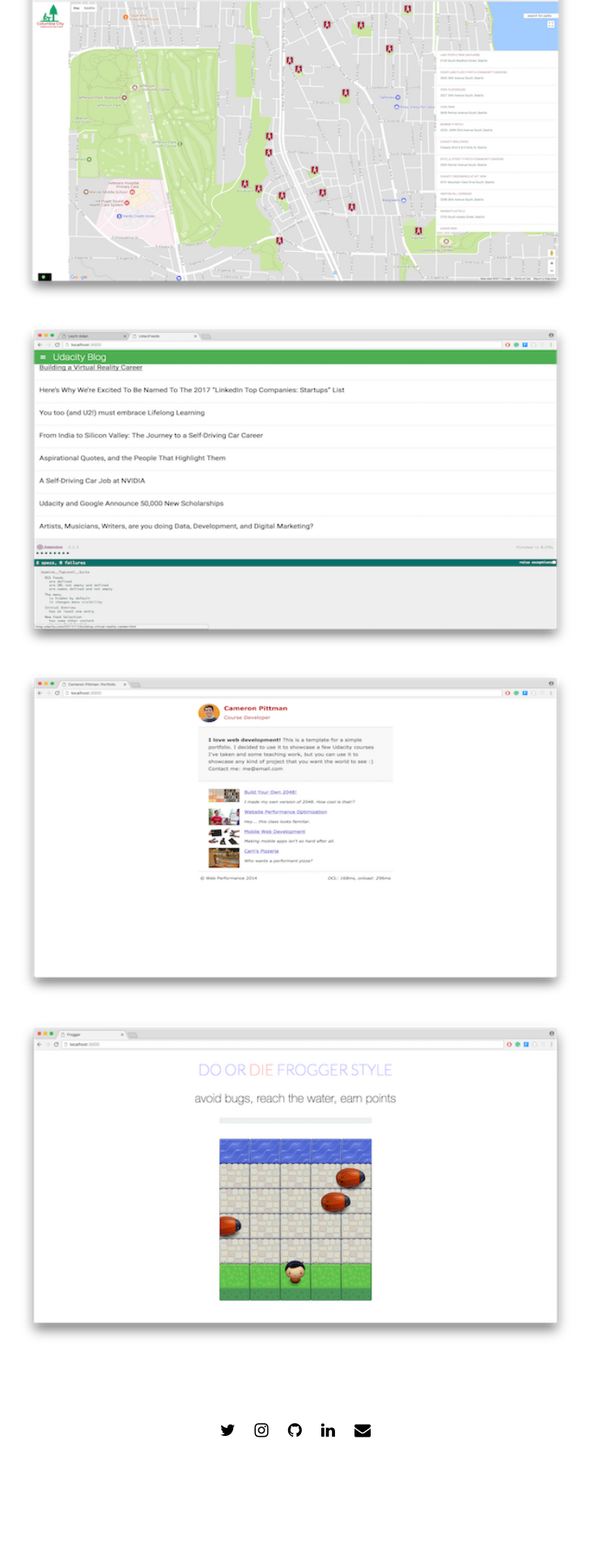
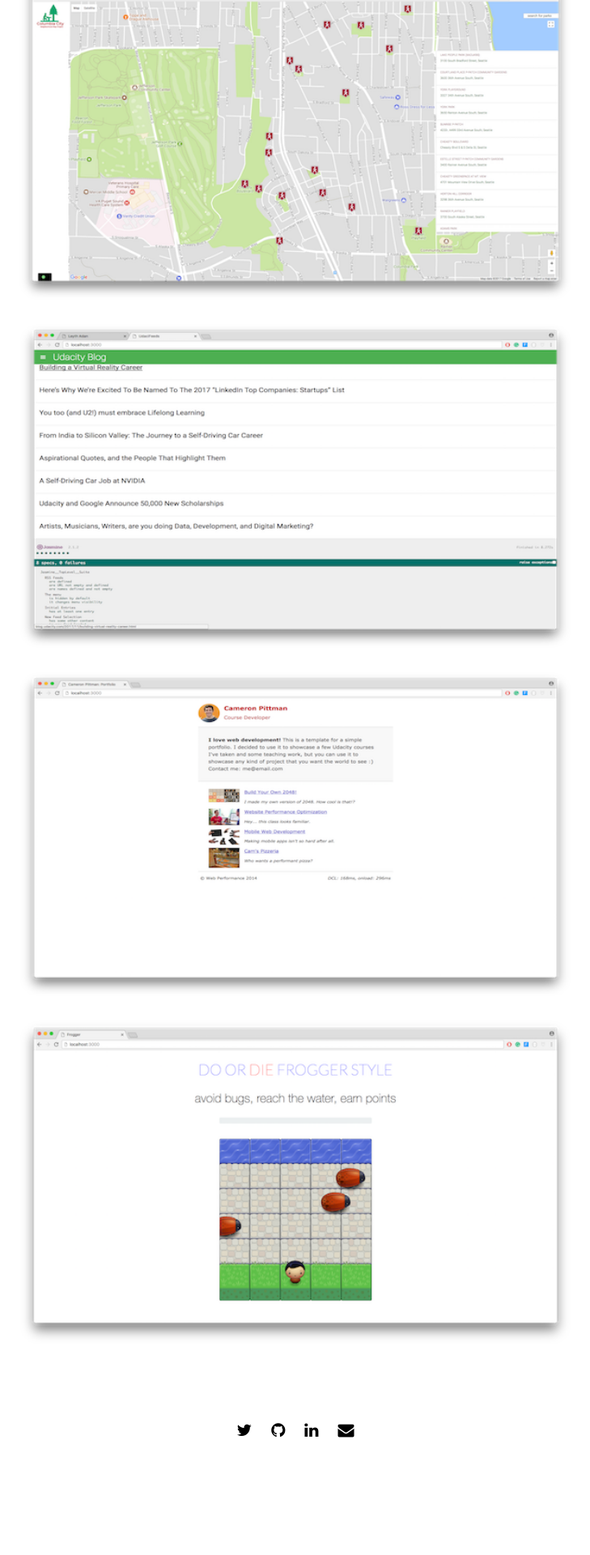
Before and after one commit to wehelie/leyth, a Jekyll site: the page built from index.html, in a window 1280 px wide. Shown: the part 1870-3790 px from the top of the page at 81% size, without its empty margins (275-1004 px from the left). Built offline with Jekyll 4.4.1, drawn with Linux system fonts in a browser that asks for light colours; nearby versions of some CDN libraries.

Commit message:
Update settings.yml

```diff
--- a/_data/settings.yml
+++ b/_data/settings.yml
@@ -64,10 +64,9 @@ projects:
 # Contact Section
 
 social:
-- {icon: 'twitter', link: '#'}
-- {icon: 'instagram', link: '#'}
-- {icon: 'github', link: '#'}
-- {icon: 'linkedin', link: '#'}
-- {icon: 'envelope', link: 'mailto:#'}
+- {icon: 'twitter', link: 'https://twitter.com/leyth_'}
+- {icon: 'github', link: 'https://github.com/wehelie'}
+- {icon: 'linkedin', link: 'https://www.linkedin.com/in/leyth/'}
+- {icon: 'envelope', link: 'mailto:leythadan@gmail.com'}
 
 # social network icons available: 'twitter' / 'facebook' / 'github' / 'pinterest' 'google-plus' / 'linkedin' / 'youtube' / 'instagram' / 'dribbble' / 'behance' / 'soundcloud' / 'vine'
```
